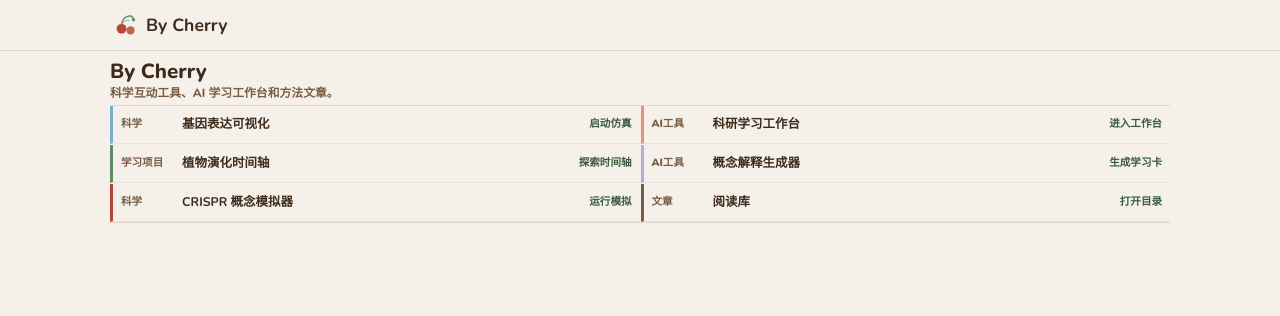
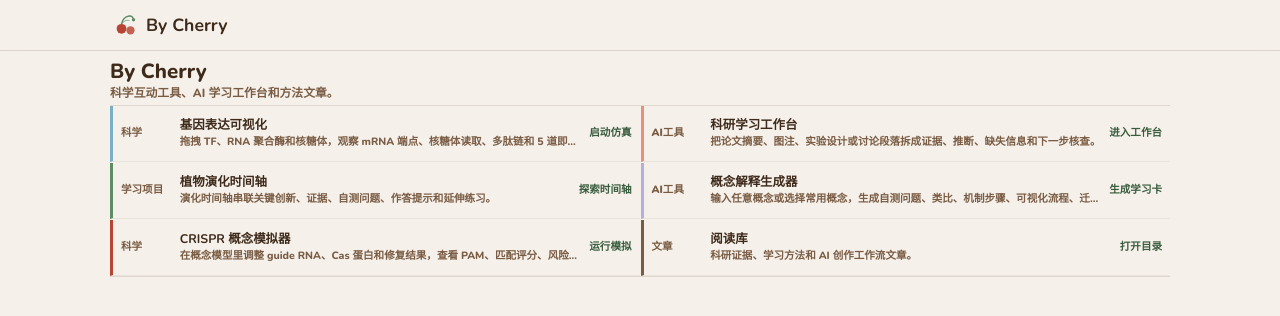
Before and after one commit to liruirui321/Bycherry, a React (Vite) app: page / in a window 1280 px wide. Shown: the top 316 px of the page. Built offline with nearby package versions, Linux system fonts and the light colour scheme.

Commit message:
Show compact module descriptions on homepage

```diff
--- a/scripts/verify-content-integrity.mjs
+++ b/scripts/verify-content-integrity.mjs
@@ -199,8 +199,9 @@ function verifyWorkCardActions() {
   expect(!worksSource.includes("科研助手 Prompt Kit"), "Visible work card title must not use the old Prompt Kit naming.");
   expect(heroSource.includes('id="works"') && heroSource.includes('aria-label="内容目录"'), "Hero must own the #works anchor and all-module directory.");
   expect(heroSource.includes("hero-entry-row") && !heroSource.includes("hero-work-open"), "Hero module entries must stay as compact clickable entries without repeated open pills.");
+  expect(heroSource.includes("hero-entry-desc") && heroSource.includes("-webkit-line-clamp: 1") && heroSource.includes("-webkit-line-clamp: 2"), "Hero directory rows must show compact one-line module descriptions without becoming long cards.");
   expect(heroSource.includes('className="hero-entry-grid"') && heroSource.includes('gridTemplateColumns: "repeat(2, minmax(0, 1fr))"'), "Homepage module entries must render as one compact first-screen directory, not repeated sections.");
-  expect(heroSource.includes('border: "none"') && heroSource.includes('borderLeft: `3px solid ${entry.border}`') && heroSource.includes("minHeight: 38") && !heroSource.includes("minHeight: 48") && !heroSource.includes("minHeight: 76") && !heroSource.includes("minHeight: 88"), "Homepage module entries must stay as short text links instead of long sticky-note cards.");
+  expect(heroSource.includes('border: "none"') && heroSource.includes('borderLeft: `3px solid ${entry.border}`') && heroSource.includes("minHeight: 56") && !heroSource.includes("minHeight: 76") && !heroSource.includes("minHeight: 88"), "Homepage module entries must stay as short text links with compact descriptions instead of long sticky-note cards.");
   expect(!/\.hero-entry-row\s*\{[\s\S]{0,260}width:\s*100%\s*!important/.test(heroSource), "Mobile homepage entries must not become full-width long boxes.");
   expect(!heroSource.includes("hero-count") && !heroSource.includes("homeWorkStatus") && !heroSource.includes("hero-work-status"), "Homepage first-screen directory must not add duplicate count or status labels beside each entry.");
   expect(!heroSource.includes('import { notes } from "./Notes"') && !heroSource.includes('import { essays } from "./ResearchEssays"'), "Homepage first screen must not import article data just to create another entry group.");
@@ -468,6 +469,7 @@ function verifyWorkJsonLdLearningOutcomes() {
   expect(heroSource.includes('id="works"'), "Homepage #works anchor must point to the first-screen module directory instead of a duplicate section.");
   expect(heroSource.includes('aria-label="内容目录"'), "Homepage hero must label the first-screen module directory.");
   expect(heroSource.includes("hero-entry-row") && heroSource.includes('display: "grid"') && heroSource.includes('border: "none"') && !heroSource.includes("hero-work-card"), "Homepage hero module entries must use one compact directory, not long repeated cards.");
+  expect(heroSource.includes("hero-entry-desc") && !heroSource.includes("hero-entry-description-card"), "Homepage hero can expose module descriptions only inside compact directory rows.");
   expect(!heroSource.includes("hero-reading-library") && !heroSource.includes("hero-article-row") && heroSource.includes('href: "/reading"'), "Homepage hero may include one compact reading-library row but must not repeat article entrances on the first screen.");
   expect(!heroSource.includes("minHeight: 48") && !heroSource.includes("minHeight: 76") && !heroSource.includes("minHeight: 88") && !heroSource.includes("hero-work-summary"), "Homepage hero module entries must not use tall sticky-note cards.");
   expect(heroSource.includes(".hero-entry-grid") && heroSource.includes("grid-template-columns: repeat(2, minmax(0, 1fr)) !important") && heroSource.includes("padding: 0.38rem 0.42rem !important") && heroSource.includes(".hero-entry-action") && heroSource.includes("display: none !important"), "Homepage hero mobile module directory must remain short while fitting the visible viewport.");
--- a/src/app/components/Hero.tsx
+++ b/src/app/components/Hero.tsx
@@ -93,19 +93,24 @@ export function Hero() {
                 textDecoration: "none",
                 textAlign: "left",
                 display: "grid",
-                gridTemplateColumns: "3.4rem minmax(0, 1fr) auto",
+                gridTemplateColumns: "3.25rem minmax(0, 1fr) auto",
                 alignItems: "center",
                 gap: "0.42rem",
                 position: "relative",
                 overflow: "hidden",
                 minWidth: 0,
                 maxWidth: "100%",
-                minHeight: 38,
+                minHeight: 56,
                 boxSizing: "border-box",
               }}
             >
               <span style={{ color: "var(--cherry-warm-mid)", fontSize: "0.66rem", lineHeight: 1.1, fontWeight: 900 }}>{entry.kind}</span>
-              <strong style={{ fontSize: "0.78rem", lineHeight: 1.12, minWidth: 0, overflowWrap: "anywhere" }}>{entry.title}</strong>
+              <span style={{ minWidth: 0, display: "grid", gap: "0.18rem" }}>
+                <strong style={{ fontSize: "0.78rem", lineHeight: 1.12, minWidth: 0, overflowWrap: "anywhere" }}>{entry.title}</strong>
+                <span className="hero-entry-desc" style={{ color: "var(--cherry-warm-mid)", fontSize: "0.66rem", lineHeight: 1.28, fontWeight: 800 }}>
+                  {entry.desc}
+                </span>
+              </span>
               <span className="hero-entry-action" style={{ color: "var(--cherry-forest)", fontSize: "0.66rem", lineHeight: 1.1, fontWeight: 900, whiteSpace: "nowrap" }}>{entry.action}</span>
             </a>
           ))}
@@ -140,6 +145,7 @@ export function Hero() {
             box-sizing: border-box;
             grid-template-columns: 2.8rem minmax(0, 1fr) !important;
             padding: 0.38rem 0.42rem !important;
+            min-height: 58px !important;
           }
 
           .hero-entry-action {
@@ -149,6 +155,19 @@ export function Hero() {
           .hero-entry-row strong,
           .hero-entry-row span {
             overflow-wrap: anywhere;
+          }
+        }
+
+        .hero-entry-desc {
+          overflow: hidden;
+          display: -webkit-box;
+          -webkit-line-clamp: 1;
+          -webkit-box-orient: vertical;
+        }
+
+        @media (max-width: 520px) {
+          .hero-entry-desc {
+            -webkit-line-clamp: 2;
           }
         }
 
```
